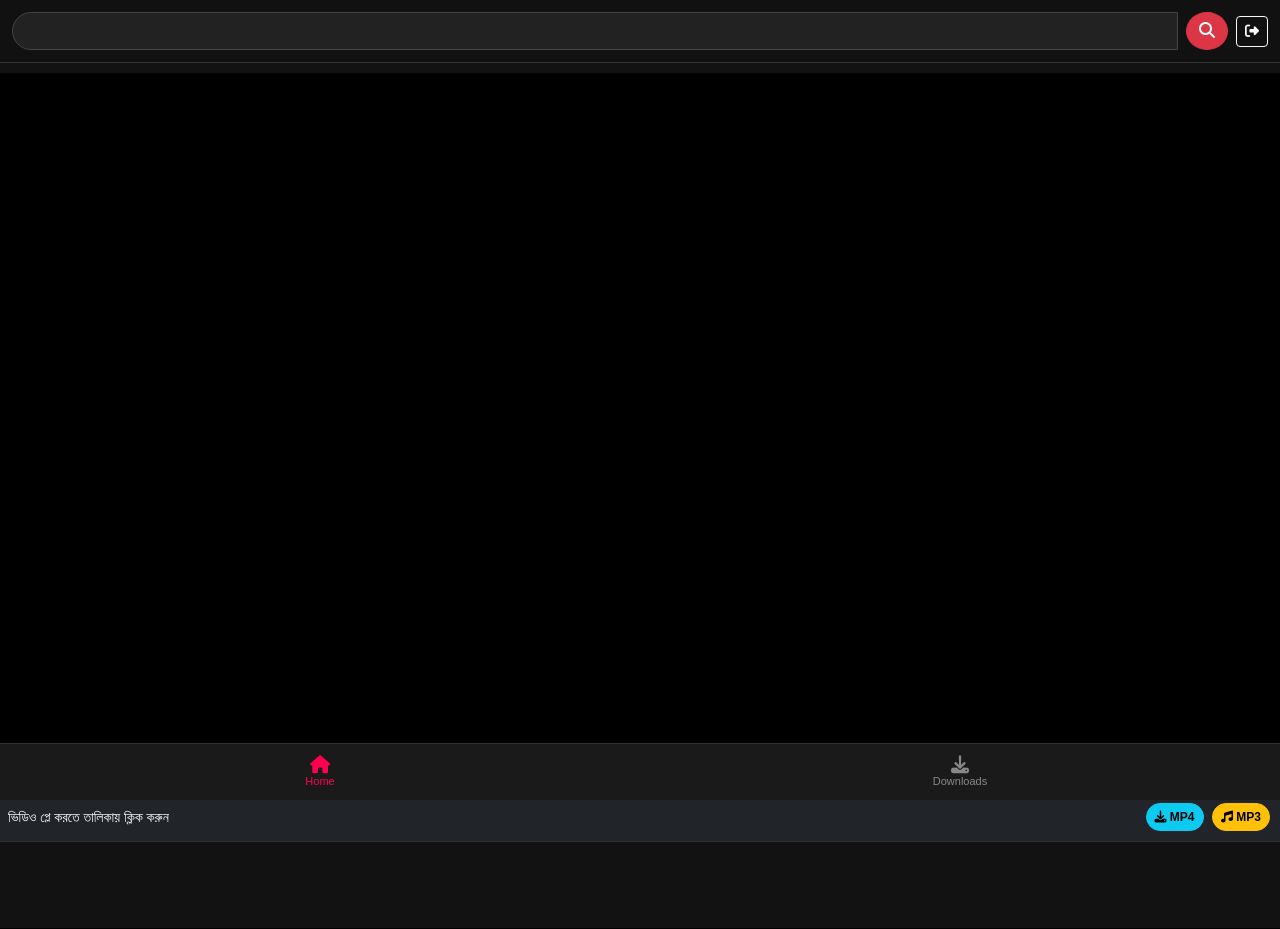
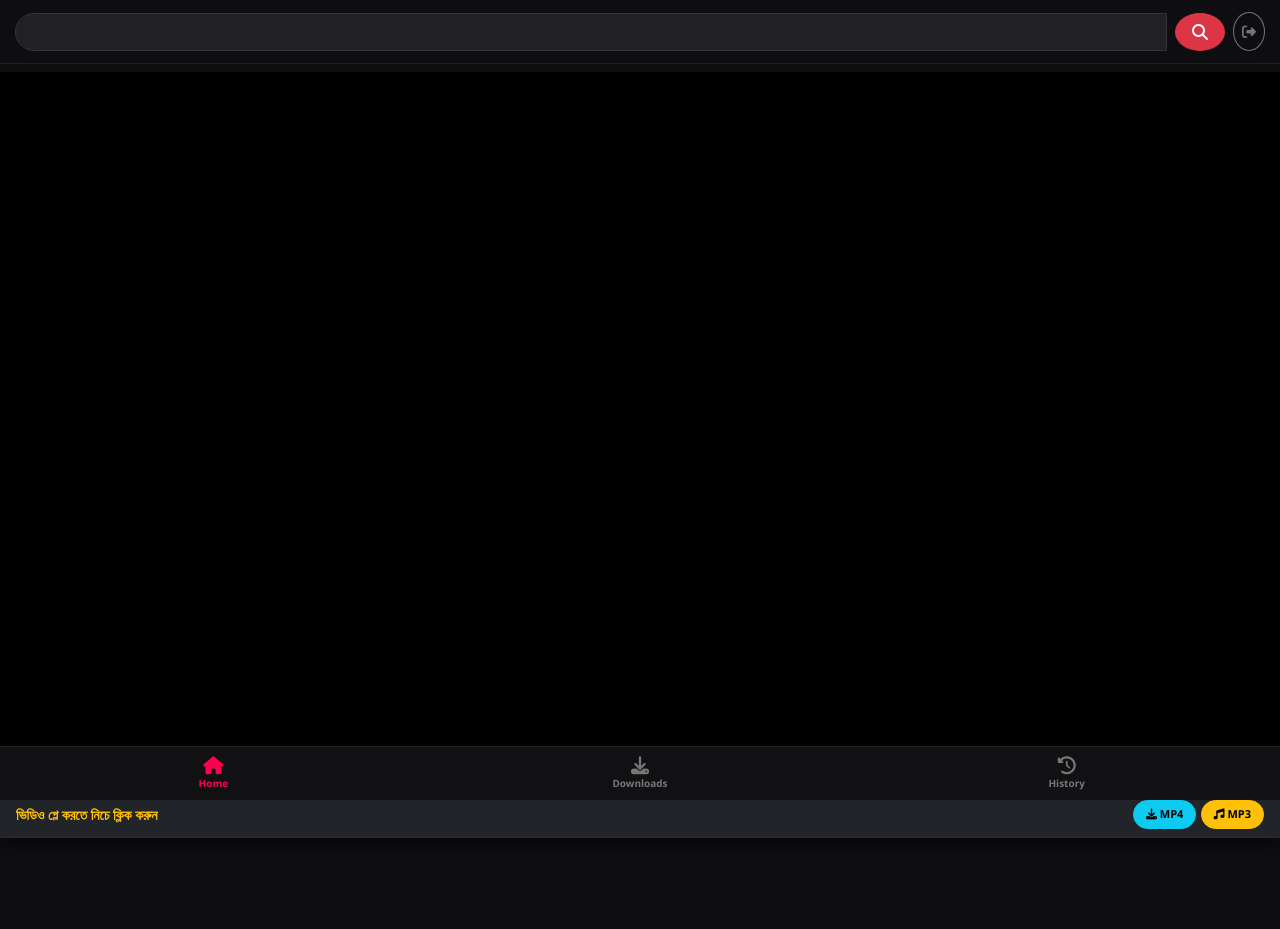
Before and after one commit to taiwon891-maker/Yt-video-downloader, a Flask app: page / in a window 1280 px wide. Run offline with Flask 3, Linux system fonts and the light colour scheme; the visitor is signed in with stand-in values (Sample User, id 1); data that the repository does not hold is empty; some libraries are stand-ins or nearby versions.

Commit message:
Update index.html

```diff
--- a/templates/index.html
+++ b/templates/index.html
@@ -7,30 +7,127 @@
     <link href="https://cdn.jsdelivr.net/npm/bootstrap@5.3.0/dist/css/bootstrap.min.css" rel="stylesheet">
     <link rel="stylesheet" href="https://cdnjs.cloudflare.com/ajax/libs/font-awesome/6.4.0/css/all.min.css">
     <style>
-        :root { --primary: #ff0050; --dark: #121212; --card: #1e1e1e; }
-        body { background: var(--dark); color: white; font-family: sans-serif; padding-bottom: 70px; }
+        :root {
+            --primary: #ff0050;
+            --accent: #00f2fe;
+            --dark-bg: #0f0f12;
+            --card-bg: #18181c;
+            --card-hover: #222228;
+        }
 
-        /* সার্চ বার স্টিকি */
-        .header { position: sticky; top: 0; z-index: 1000; background: rgba(18, 18, 18, 0.95); backdrop-filter: blur(10px); padding: 12px; border-bottom: 1px solid #333; }
-        .search-bar { background: #222; border: 1px solid #444; color: white; border-radius: 50px; padding-left: 15px; }
+        body {
+            background: var(--dark-bg);
+            color: #f1f1f1;
+            font-family: 'Segoe UI', Tahoma, Geneva, Verdana, sans-serif;
+            padding-bottom: 75px;
+        }
 
-        /* ভিডিও প্লেয়ার Home-এর উপরে ফিক্সড থাকবে */
-        .player-wrapper { position: sticky; top: 60px; z-index: 999; background: #000; border-bottom: 1px solid #333; }
-        .embed-container { position: relative; padding-bottom: 56.25%; height: 0; overflow: hidden; max-width: 100%; background: #000; }
-        .embed-container iframe { position: absolute; top: 0; left: 0; width: 100%; height: 100%; border: 0; }
+        /* স্টাইলিশ গ্লাস হেডার */
+        .header {
+            position: sticky;
+            top: 0;
+            z-index: 1000;
+            background: rgba(15, 15, 18, 0.85);
+            backdrop-filter: blur(12px);
+            padding: 12px 15px;
+            border-bottom: 1px solid rgba(255, 255, 255, 0.08);
+        }
 
-        .v-card { background: var(--card); border-radius: 12px; overflow: hidden; margin-bottom: 15px; border: 1px solid #222; cursor: pointer; }
+        .search-bar {
+            background: #202025;
+            border: 1px solid #33333d;
+            color: white;
+            border-radius: 30px;
+            padding-left: 18px;
+            font-size: 14px;
+            transition: all 0.3s ease;
+        }
+        .search-bar:focus {
+            background: #282830;
+            border-color: var(--primary);
+            box-shadow: 0 0 10px rgba(255, 0, 80, 0.3);
+            color: white;
+        }
+
+        /* ফিক্সড ভিডিও প্লেয়ার (Top Sticky) */
+        .player-wrapper {
+            position: sticky;
+            top: 61px;
+            z-index: 999;
+            background: #000;
+            border-bottom: 1px solid #2a2a35;
+            box-shadow: 0 8px 20px rgba(0,0,0,0.6);
+        }
+        .embed-container {
+            position: relative;
+            padding-bottom: 56.25%;
+            height: 0;
+            overflow: hidden;
+            background: #000;
+        }
+        .embed-container iframe {
+            position: absolute;
+            top: 0;
+            left: 0;
+            width: 100%;
+            height: 100%;
+            border: 0;
+        }
+
+        /* ভিডিও কার্ডস ডিজাইন */
+        .v-card {
+            background: var(--card-bg);
+            border-radius: 14px;
+            overflow: hidden;
+            margin-bottom: 16px;
+            border: 1px solid rgba(255, 255, 255, 0.05);
+            cursor: pointer;
+            transition: transform 0.2s, background 0.2s;
+        }
+        .v-card:active { transform: scale(0.98); }
         .v-card img { width: 100%; aspect-ratio: 16/9; object-fit: cover; }
-        .v-title { padding: 10px; font-size: 13px; font-weight: bold; height: 50px; overflow: hidden; }
+        .v-title { padding: 12px; font-size: 13.5px; font-weight: 600; height: 58px; overflow: hidden; line-height: 1.3; color: #e1e1e1; }
 
-        .bottom-nav { position: fixed; bottom: 0; width: 100%; background: #1a1a1a; display: flex; justify-content: space-around; padding: 10px 0; border-top: 1px solid #333; z-index: 2000; }
-        .nav-btn { background: none; border: none; color: #888; font-size: 11px; flex: 1; }
+        /* হিস্ট্রি কার্ড */
+        .history-card {
+            background: var(--card-bg);
+            border-radius: 12px;
+            padding: 10px;
+            margin-bottom: 10px;
+            display: flex;
+            align-items: center;
+            border: 1px solid rgba(255, 255, 255, 0.05);
+            cursor: pointer;
+        }
+        .history-card img { width: 90px; height: 50px; border-radius: 8px; object-fit: cover; margin-right: 12px; }
+        .history-title { font-size: 13px; font-weight: 500; color: #ddd; display: -webkit-box; -webkit-line-clamp: 2; -webkit-box-orient: vertical; overflow: hidden; }
+
+        /* বটম নেভিগেশন */
+        .bottom-nav {
+            position: fixed;
+            bottom: 0;
+            width: 100%;
+            background: rgba(18, 18, 22, 0.95);
+            backdrop-filter: blur(10px);
+            display: flex;
+            justify-content: space-around;
+            padding: 8px 0;
+            border-top: 1px solid rgba(255, 255, 255, 0.08);
+            z-index: 2000;
+        }
+        .nav-btn { background: none; border: none; color: #777; font-size: 10px; flex: 1; font-weight: 600; }
         .nav-btn.active { color: var(--primary); }
-        .nav-btn i { font-size: 18px; display: block; }
+        .nav-btn i { font-size: 18px; display: block; margin-bottom: 2px; }
 
-        .section { display: none; padding-top: 10px; }
+        .section { display: none; padding-top: 8px; }
         .section.active { display: block; }
-        .download-btn { border-radius: 50px; font-weight: bold; font-size: 12px; margin: 2px; }
+
+        .action-btn {
+            border-radius: 20px;
+            font-weight: 600;
+            font-size: 11px;
+            padding: 5px 12px;
+        }
     </style>
 </head>
 <body>
@@ -38,54 +135,64 @@
 <!-- হেডার / সার্চ বার -->
 <div class="header d-flex align-items-center justify-content-between">
     <div class="input-group me-2">
-        <input type="text" id="searchInput" class="form-control search-bar" placeholder="গান খুঁজুন বা লিংক দিন...">
-        <button class="btn btn-danger rounded-circle ms-2" onclick="handleSearch()"><i class="fas fa-search"></i></button>
+        <input type="text" id="searchInput" class="form-control search-bar" placeholder="গান বা ভিডিও সার্চ করুন...">
+        <button class="btn btn-danger rounded-circle ms-2 px-3" onclick="handleSearch()"><i class="fas fa-search"></i></button>
     </div>
-    <a href="/logout" class="btn btn-outline-light btn-sm text-nowrap"><i class="fas fa-sign-out-alt"></i></a>
+    <a href="/logout" class="btn btn-outline-secondary btn-sm text-nowrap rounded-circle p-2"><i class="fas fa-sign-out-alt"></i></a>
 </div>
 
-<!-- Home সেকশন (ভিডিও প্লেয়ার উপরে এবং নিচে আনলিমিটেড ভিডিও ফিড) -->
+<!-- Home সেকশন (উপরে ভিডিও প্লেয়ার, নিচে আনলিমিটেড স্ক্রোল ভিডিও) -->
 <div id="home-sec" class="section active">
 
-    <!-- উপরে স্টিকি প্লেয়ার (স্ক্রোল করলে এটি নড়বে না) -->
+    <!-- ফিক্সড স্টিকি প্লেয়ার -->
     <div class="player-wrapper">
         <div class="embed-container">
             <iframe id="playerIframe" src="" allowfullscreen></iframe>
         </div>
-        <div class="p-2 bg-dark shadow-sm d-flex justify-content-between align-items-center">
-            <small id="playTitle" class="text-truncate me-2" style="max-width: 60%;">ভিডিও প্লে করতে তালিকায় ক্লিক করুন</small>
+        <div class="p-2 px-3 bg-dark d-flex justify-content-between align-items-center">
+            <small id="playTitle" class="text-truncate me-2 text-warning fw-semibold" style="max-width: 55%;">ভিডিও প্লে করতে নিচে ক্লিক করুন</small>
             <div>
-                <button onclick="startDownload('mp4')" class="btn btn-info btn-sm download-btn"><i class="fas fa-download"></i> MP4</button>
-                <button onclick="startDownload('mp3')" class="btn btn-warning btn-sm download-btn"><i class="fas fa-music"></i> MP3</button>
+                <button onclick="startDownload('mp4')" class="btn btn-info btn-sm action-btn"><i class="fas fa-download"></i> MP4</button>
+                <button onclick="startDownload('mp3')" class="btn btn-warning btn-sm action-btn"><i class="fas fa-music"></i> MP3</button>
             </div>
         </div>
     </div>
 
-    <!-- আনলিমিটেড স্ক্রোল ভিডিও ফিড -->
+    <!-- আনলিমিটেড ভিডিও ফিড -->
     <div class="container mt-3">
         <div id="video-feed" class="row row-cols-1 row-cols-md-2 row-cols-lg-3"></div>
         <div id="loader" class="text-center p-3" style="display:none;"><div class="spinner-border text-danger"></div></div>
     </div>
 </div>
 
-<!-- ডাউনলোড সেকশন (বটমে কাস্টম পেজ) -->
+<!-- Downloads সেকশন -->
 <div id="download-sec" class="section container">
-    <h5 class="mb-3 text-danger"><i class="fas fa-download me-2"></i>ডাউনলোড পেজ</h5>
-    <div class="p-3 bg-dark rounded border border-secondary text-center">
-        <p class="mb-2 fs-6">বর্তমানে নির্বাচিত ভিডিও:</p>
-        <p id="downloadSelectedTitle" class="fw-bold text-info">কোনো ভিডিও সিলেক্ট করা হয়নি</p>
-        <hr class="border-secondary">
+    <h6 class="mb-3 text-danger fw-bold"><i class="fas fa-download me-2"></i>ডাউনলোড পেজ</h6>
+    <div class="p-3 bg-dark rounded-4 border border-secondary text-center shadow">
+        <p class="mb-1 text-secondary small">বর্তমানে সিলেক্ট করা ভিডিও:</p>
+        <p id="downloadSelectedTitle" class="fw-bold text-info">কোনো ভিডিও প্লে করা হয়নি</p>
+        <hr class="border-secondary my-3">
         <div class="d-grid gap-2 col-11 mx-auto">
-            <button onclick="startDownload('mp4')" class="btn btn-info fw-bold"><i class="fas fa-video me-1"></i> Download MP4 Video</button>
-            <button onclick="startDownload('mp3')" class="btn btn-warning fw-bold"><i class="fas fa-music me-1"></i> Download MP3 Audio</button>
+            <button onclick="startDownload('mp4')" class="btn btn-info fw-bold py-2 rounded-3"><i class="fas fa-video me-1"></i> Download MP4 Video</button>
+            <button onclick="startDownload('mp3')" class="btn btn-warning fw-bold py-2 rounded-3"><i class="fas fa-music me-1"></i> Download MP3 Audio</button>
         </div>
     </div>
+</div>
+
+<!-- History সেকশন -->
+<div id="history-sec" class="section container">
+    <div class="d-flex justify-content-between align-items-center mb-3">
+        <h6 class="mb-0 text-danger fw-bold"><i class="fas fa-history me-2"></i>প্লে হিস্ট্রি</h6>
+        <button class="btn btn-outline-danger btn-sm rounded-pill" onclick="clearHistory()"><i class="fas fa-trash me-1"></i>Clear</button>
+    </div>
+    <div id="history-list"></div>
 </div>
 
 <!-- বটম নেভিগেশন বার -->
 <div class="bottom-nav">
     <button class="nav-btn active" onclick="showSection('home', this)"><i class="fas fa-home"></i>Home</button>
     <button class="nav-btn" onclick="showSection('download', this)"><i class="fas fa-download"></i>Downloads</button>
+    <button class="nav-btn" onclick="showSection('history', this)"><i class="fas fa-history"></i>History</button>
 </div>
 
 <script>
@@ -93,8 +200,9 @@
     let currentQuery = "Bangla new songs";
     let playingUrl = "";
     let isLoading = false;
+    let playHistory = JSON.parse(localStorage.getItem('user_history') || '[]');
 
-    // ১. ইউটিউব ভিডিও সার্চ ও ফিড লোড
+    // ১. ভিডিও সার্চ ও ফিড লোড
     async function loadVideos(q, append = false) {
         if(isLoading) return;
         isLoading = true;
@@ -111,7 +219,7 @@
                 const cleanTitle = v.title.replace(/'/g, "");
                 feed.innerHTML += `
                     <div class="col">
-                        <div class="v-card" onclick="playThis('${v.url}', '${v.videoId}', '${cleanTitle}')">
+                        <div class="v-card" onclick="playThis('${v.url}', '${v.videoId}', '${cleanTitle}', '${v.thumbnail}')">
                             <img src="${v.thumbnail}">
                             <div class="v-title">${v.title}</div>
                         </div>
@@ -124,18 +232,55 @@
         isLoading = false;
     }
 
-    // ২. ভিডিও প্লে করা
-    function playThis(url, videoId, title) {
+    // ২. ভিডিও প্লে করা ও হিস্ট্রি সেভ করা
+    function playThis(url, videoId, title, thumbnail) {
         playingUrl = url;
         document.getElementById('playTitle').innerText = title;
         document.getElementById('downloadSelectedTitle').innerText = title;
         document.getElementById('playerIframe').src = `https://www.youtube.com/embed/${videoId}?autoplay=1`;
 
-        // প্লে করার সময় স্ক্রোল একদম উপরে না নিয়ে প্লেয়ারটি দৃশ্যমান রাখা
+        // হিস্ট্রিতে যোগ করা
+        addToHistory({ url, videoId, title, thumbnail });
+
+        // হোম সেকশনে নিয়ে যাওয়া এবং উপরে স্ক্রোল করা
+        showSection('home', document.querySelectorAll('.nav-btn')[0]);
         window.scrollTo({ top: 0, behavior: 'smooth' });
     }
 
-    // ৩. সেকশন সুইচ
+    // ৩. হিস্ট্রি প্রসেস ও রেন্ডার
+    function addToHistory(item) {
+        // ডুপ্লিকেট রিমুভ
+        playHistory = playHistory.filter(h => h.videoId !== item.videoId);
+        playHistory.unshift(item); // একদম উপরে যোগ করা
+        localStorage.setItem('user_history', JSON.stringify(playHistory));
+        renderHistory();
+    }
+
+    function renderHistory() {
+        const container = document.getElementById('history-list');
+        if(playHistory.length === 0) {
+            container.innerHTML = `<p class="text-center text-secondary mt-4">এখনো কোনো প্লে হিস্ট্রি নেই</p>`;
+            return;
+        }
+
+        container.innerHTML = "";
+        playHistory.forEach(item => {
+            const cleanTitle = item.title.replace(/'/g, "");
+            container.innerHTML += `
+                <div class="history-card" onclick="playThis('${item.url}', '${item.videoId}', '${cleanTitle}', '${item.thumbnail}')">
+                    <img src="${item.thumbnail}">
+                    <div class="history-title">${item.title}</div>
+                </div>`;
+        });
+    }
+
+    function clearHistory() {
+        playHistory = [];
+        localStorage.removeItem('user_history');
+        renderHistory();
+    }
+
+    // ৪. সেকশন পরিবর্তন
     function showSection(name, element) {
         document.querySelectorAll('.section').forEach(s => s.classList.remove('active'));
         document.querySelectorAll('.nav-btn').forEach(b => b.classList.remove('active'));
@@ -144,21 +289,21 @@
         if(element) element.classList.add('active');
     }
 
-    // ৪. সার্চ হ্যান্ডলার
+    // ৫. সার্চ হ্যান্ডলার
     function handleSearch() {
         const val = document.getElementById('searchInput').value;
         if(val.includes('youtube.com') || val.includes('youtu.be')) {
             let vid = val.split('v=')[1] || val.split('/').pop();
-            playThis(val, vid, "Custom Link Video");
+            playThis(val, vid, "Custom Link Video", "https://img.youtube.com/vi/"+vid+"/hqdefault.jpg");
         } else {
             currentQuery = val;
             nextPageToken = "";
             loadVideos(val);
-            showSection('home');
+            showSection('home', document.querySelectorAll('.nav-btn')[0]);
         }
     }
 
-    // ৫. ডাউনলোড ট্রিগার
+    // ৬. ডাউনলোড ট্রিগার
     function startDownload(type) {
         if(!playingUrl) return alert("প্রথমে একটি ভিডিও প্লে করুন।");
         let cleanUrl = encodeURIComponent(playingUrl);
@@ -169,7 +314,7 @@
         window.open(downloadLink, '_blank');
     }
 
-    // ৬. আনলিমিটেড স্ক্রলিং লজিক (Scroll Down / Up)
+    // ৭. আনলিমিটেড স্ক্রলিং
     window.onscroll = () => {
         if ((window.innerHeight + window.scrollY) >= document.body.offsetHeight - 600) {
             if(document.getElementById('home-sec').classList.contains('active') && nextPageToken) {
@@ -178,7 +323,10 @@
         }
     };
 
-    window.onload = () => loadVideos(currentQuery);
+    window.onload = () => {
+        loadVideos(currentQuery);
+        renderHistory();
+    };
 </script>
 
 </body>
```
